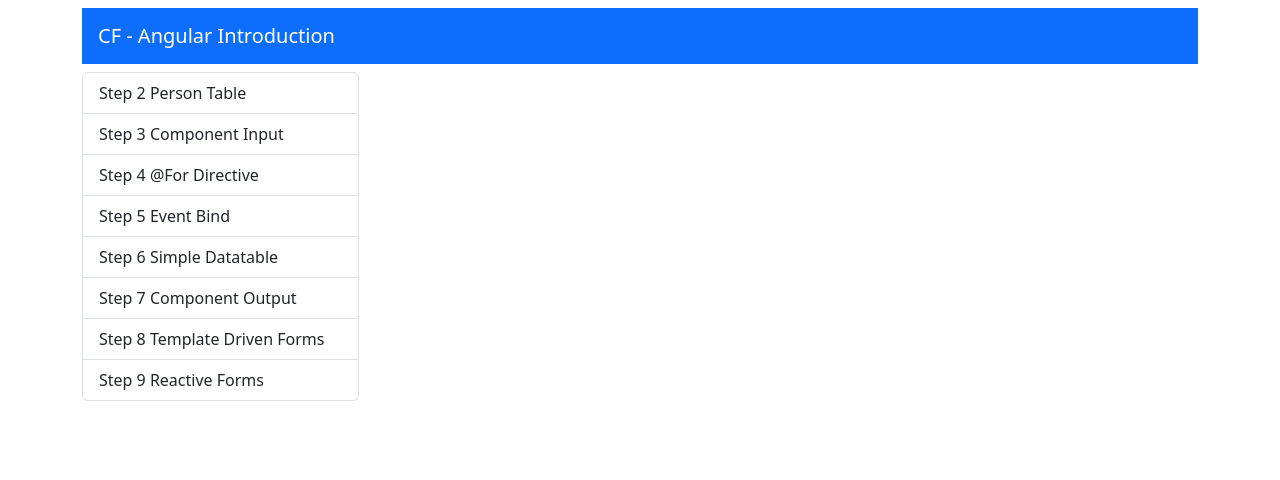
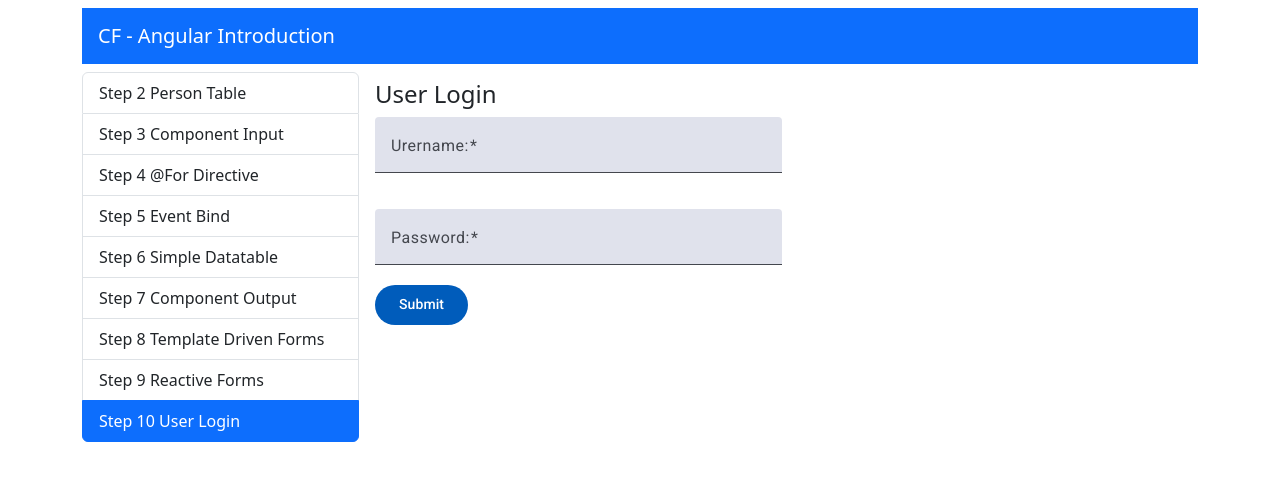
Before and after one commit to nikosasimakopouloss/cf8-frontend, an Angular app: page /login-example in a window 1280 px wide. Before the commit this address led to /. Shown: the top 480 px of the page. Built offline with nearby package versions, Linux system fonts and the light colour scheme.

Commit message:
Environment, Http Service, CORS

```diff
--- a/angular.json
+++ b/angular.json
@@ -53,7 +53,13 @@
             "development": {
               "optimization": false,
               "extractLicenses": false,
-              "sourceMap": true
+              "sourceMap": true,
+              "fileReplacements": [
+                {
+                  "replace": "src/environments/environment.ts",
+                  "with": "src/environments/environment.development.ts"
+                }
+              ]
             }
           },
           "defaultConfiguration": "production"
--- a/src/app/app.config.ts
+++ b/src/app/app.config.ts
@@ -1,11 +1,16 @@
-import { ApplicationConfig, provideBrowserGlobalErrorListeners } from '@angular/core';
+import { ApplicationConfig, provideBrowserGlobalErrorListeners, } from '@angular/core';
 import { provideRouter } from '@angular/router';
+import { provideHttpClient, withInterceptorsFromDi } from '@angular/common/http';
 
 import { routes } from './app.routes';
 
 export const appConfig: ApplicationConfig = {
   providers: [
     provideBrowserGlobalErrorListeners(),
-    provideRouter(routes)
+
+    provideRouter(routes),
+    provideHttpClient(withInterceptorsFromDi())
+
+
   ]
 };
--- a/src/app/app.routes.ts
+++ b/src/app/app.routes.ts
@@ -12,6 +12,7 @@ import { Step9ReativeForms } from './components/step9-reative-forms/step9-reativ
 
 
 import { Welcome } from './components/welcome/welcome';
+import { Step10UserLogin } from './components/step10-user-login/step10-user-login';
 
 
 export const routes: Routes = [
@@ -23,6 +24,8 @@ export const routes: Routes = [
   {path: 'component-output-example', component: Step7ComponentOutput},
   {path: 'template-driven-form-example', component:Step8TemplateDrivenForms},
   {path: 'reactive-form-example', component: Step9ReativeForms},
+  {path: 'login-example', component: Step10UserLogin},
+
 
 
 
--- a/src/app/components/list-group-menu/list-group-menu.ts
+++ b/src/app/components/list-group-menu/list-group-menu.ts
@@ -16,9 +16,10 @@ export class ListGroupMenu {
     {text: "Step 4 @For Directive", link: 'for-directive-example'},
     {text: "Step 5 Event Bind", link: 'event-bind-example'},
     {text: "Step 6 Simple Datatable", link:'simple-datatable-example'},
-     {text: "Step 7 Component Output", link: 'component-output-example'},
-     {text: "Step 8 Template Driven Forms", link:'template-driven-form-example'},
-      {text: "Step 9 Reactive Forms", link: 'reactive-form-example'},
+    {text: "Step 7 Component Output", link: 'component-output-example'},
+    {text: "Step 8 Template Driven Forms", link:'template-driven-form-example'},
+    {text: "Step 9 Reactive Forms", link: 'reactive-form-example'},
+    {text: "Step 10 User Login", link: 'login-example'},
 
 
 
--- /dev/null
+++ b/src/app/components/step10-user-login/step10-user-login.html
@@ -0,0 +1,22 @@
+<h4>User Login</h4>
+
+<form [formGroup]="form" class="d-flex flex-column gap-3 w-50">
+  <mat-form-field>
+    <mat-label>Urername:</mat-label>
+    <input type="text" matInput formControlName="username">
+    <mat-error>Username is required</mat-error>
+  </mat-form-field>
+  <mat-form-field>
+    <mat-label>Password:</mat-label>
+    <input type="text" matInput formControlName="password">
+    <mat-error>Passord is required</mat-error>
+  </mat-form-field>
+</form>
+
+<button mat-flat-button color="primary" (click)="onSubmit()">Submit</button>
+
+@if (invalidLogin) {
+  <div class="alert alert-danger mt-2">
+    <strong>Error:</strong> Invalid username or password.
+  </div>
+}
--- /dev/null
+++ b/src/app/components/step10-user-login/step10-user-login.ts
@@ -0,0 +1,44 @@
+import { Component, inject, Inject } from '@angular/core';
+import { FormControl, FormGroup, ReactiveFormsModule, Validators } from '@angular/forms';
+import { UserService } from '../../shared/services/user.service';
+import { MatFormField, MatLabel, MatError, MatInput } from "@angular/material/input";
+import { MatAnchor } from '@angular/material/button';
+import { Credentials } from '../../shared/interfaces/user';
+
+@Component({
+  selector: 'app-step10-user-login',
+  imports: [ReactiveFormsModule, MatFormField, MatLabel, MatError, MatInput, MatAnchor],
+  templateUrl: './step10-user-login.html',
+  styleUrl: './step10-user-login.css',
+})
+export class Step10UserLogin {
+
+  userService = inject(UserService);
+
+  invalidLogin: boolean = false;
+
+
+
+  form = new FormGroup({
+    username: new FormControl('', Validators.required),
+    password: new FormControl('', Validators.required)
+
+
+})
+
+onSubmit(){
+    console.log(this.form.value);
+    this.userService.loginUser(this.form.value as Credentials)
+    .subscribe(response => {
+
+      console.log (response);
+
+    })
+
+}
+
+
+
+
+
+}
--- /dev/null
+++ b/src/app/shared/interfaces/user.ts
@@ -0,0 +1,47 @@
+export interface IPhone {
+  type: string;
+  number: string
+}
+
+export interface IAddress {
+  area?:string;
+  street?: string;
+  number?: string;
+  po?: string;
+  municipality?: string;
+}
+
+export interface IRole {
+  _id: string,
+  role: string,
+  description: string,
+  active: boolean
+}
+
+export interface IUser {
+  username: string;
+  password: string;
+  firstname?: string;
+  lastname?: string;
+  email?: string;
+  address?: {
+    area?: string;
+    street?: string;
+    number?: string;
+    po?: string;
+    municipality?: string;
+  },
+  phone?: IPhone[],
+  roles: IRole[]
+}
+
+export interface Credentials {
+  username: string;
+  password: string;
+}
+
+export interface LoggedInUser {
+  username: string;
+  email: string;
+  roles: IRole[]
+}
--- /dev/null
+++ b/src/app/shared/services/user.service.ts
@@ -0,0 +1,27 @@
+import { Injectable, inject, signal } from '@angular/core';
+import { HttpClient } from '@angular/common/http';
+import { Credentials } from '../interfaces/user';
+import { IUser, LoggedInUser } from '../interfaces/user';
+import { environment } from '../../../environments/environment';
+
+
+const API_URL = `${environment.apiUrl}/api/users`;
+const API_AUTH_URL = `${environment.apiUrl}/api/auth`;
+
+@Injectable({
+  providedIn: 'root',
+})
+export class UserService {
+  http:HttpClient = inject(HttpClient);
+
+
+loginUser (credentials: Credentials){
+    const request = this.http.post<{token:string, user:IUser}>(
+      `${API_AUTH_URL}/login`, credentials
+    )
+    return request
+  }
+
+
+
+}
--- /dev/null
+++ b/src/environments/environment.development.ts
@@ -0,0 +1,4 @@
+export const environment = {
+  production: false,
+  apiUrl:'http://localhost:3000'
+};
--- /dev/null
+++ b/src/environments/environment.ts
@@ -0,0 +1,5 @@
+
+export const environment = {
+  production: true,
+  apiUrl:'https://cf8-backend-1-2fco.onrender.com'
+};
```
Also changed, not shown: src/app/components/step10-user-login/step10-user-login.css (added), 2 other files (tests, documents, lock files or other folders).
